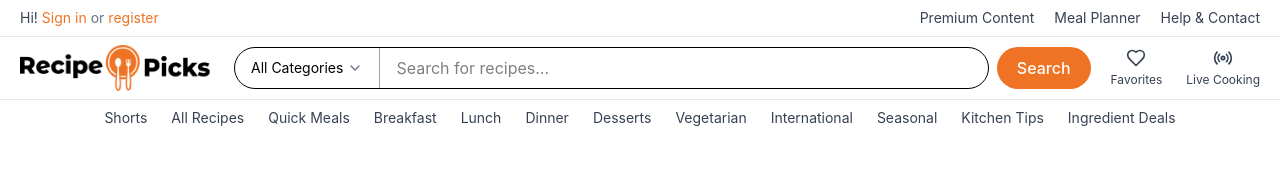
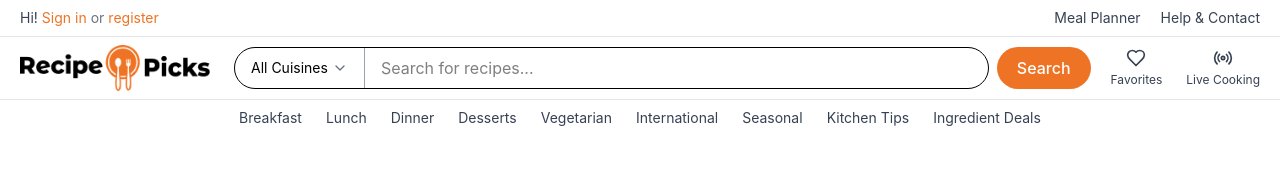
Before and after one commit to avico-global/recipe-chef, a Next.js app: page /about in a window 1280 px wide. Shown: the top 171 px of the page. Built offline with nearby package versions, Linux system fonts and the light colour scheme.

Commit message:
navbar catgories

```diff
--- a/components/Navbar.jsx
+++ b/components/Navbar.jsx
@@ -19,7 +19,7 @@ const Navbar = () => {
   const [isMenuOpen, setIsMenuOpen] = useState(false);
   const [searchQuery, setSearchQuery] = useState("");
   const [isCategoryDropdownOpen, setIsCategoryDropdownOpen] = useState(false);
-  const [selectedCategory, setSelectedCategory] = useState("All Categories");
+  const [selectedCategory, setSelectedCategory] = useState("All Cuisines");
 
   const desktopDropdownRef = useRef(null);
   const mobileDropdownRef = useRef(null);
@@ -67,25 +67,25 @@ const Navbar = () => {
     setIsCategoryDropdownOpen(false);
   };
 
-  const recipeCategories = [
-    "All Categories",
-    "Appetizers",
-    "Breakfast",
-    "Lunch",
-    "Dinner",
-    "Beverages",
-    "Baking",
-    "Grilling",
-    "Soups & Stews",
-    "Salads",
-    "Vegetarian",
-    "Vegan",
-    "Gluten-Free",
-    "International",
-    "Quick & Easy",
-    "Seasonal",
-    "Holiday",
-    "Ingredients",
+  const cuisines = [
+    "All Cuisines",
+    "Italian",
+    "Chinese",
+    "Japanese",
+    "Indian",
+    "Mexican",
+    "Thai",
+    "French",
+    "Mediterranean",
+    "Greek",
+    "Spanish",
+    "Korean",
+    "Vietnamese",
+    "Middle Eastern",
+    "American",
+    "Brazilian",
+    "Caribbean",
+    "African"
   ];
 
   return (
@@ -104,9 +104,7 @@ const Navbar = () => {
             </Link>
           </div>
           <div className="flex items-center space-x-5">
-            <Link href="/premium" className="text-gray-700 hover:text-blue-600">
-              Premium Content
-            </Link>
+
             <Link
               href="/meal-planner"
               className="text-gray-700 hover:text-blue-600"
@@ -155,18 +153,18 @@ const Navbar = () => {
                   {/* Desktop category dropdown */}
                   {isCategoryDropdownOpen && (
                     <div className="absolute top-full left-0 mt-1 bg-white border border-gray-300 rounded-md shadow-md z-50 max-h-96 overflow-y-auto w-48">
-                      {recipeCategories.map((category) => (
+                      {cuisines.map((cuisine) => (
                         <div
-                          key={category}
-                          className={`px-4 py-2 text-sm cursor-pointer hover:bg-blue-50 ${
-                            selectedCategory === category ? "bg-blue-100" : ""
+                          key={cuisine}
+                          className={`px-4 py-1 text-sm cursor-pointer hover:bg-primary/10 ${
+                            selectedCategory === cuisine ? "bg-primary/10" : ""
                           }`}
                           onClick={(e) => {
                             e.stopPropagation();
-                            handleCategorySelect(category);
+                            handleCategorySelect(cuisine);
                           }}
                         >
-                          {category}
+                          {cuisine}
                         </div>
                       ))}
                     </div>
@@ -245,18 +243,18 @@ const Navbar = () => {
 
             {isCategoryDropdownOpen && (
               <div className="bg-white border border-gray-300 rounded-md shadow-md mt-1 mb-2 max-h-60 overflow-y-auto">
-                {recipeCategories.map((category) => (
+                {cuisines.map((cuisine) => (
                   <div
-                    key={category}
+                    key={cuisine}
                     className={`px-4 py-2.5 text-sm cursor-pointer border-b border-gray-100 ${
-                      selectedCategory === category ? "bg-blue-100" : ""
+                      selectedCategory === cuisine ? "bg-blue-100" : ""
                     }`}
                     onClick={(e) => {
                       e.stopPropagation();
-                      handleCategorySelect(category);
+                      handleCategorySelect(cuisine);
                     }}
                   >
-                    {category}
+                    {cuisine}
                   </div>
                 ))}
               </div>
@@ -285,24 +283,7 @@ const Navbar = () => {
       <div className="hidden md:block bg-white border-t border-gray-200">
         <div className="container mx-auto px-4 sm:px-6 lg:px-8">
           <div className="flex items-center justify-start lg:justify-center space-x-4 sm:space-x-6 py-2 text-xs sm:text-sm overflow-x-auto">
-            <Link
-              href="/shorts"
-              className="text-gray-700 hover:text-primary whitespace-nowrap"
-            >
-              Shorts
-            </Link>
-            <Link
-              href="/recipes"
-              className="text-gray-700 hover:text-primary whitespace-nowrap"
-            >
-              All Recipes
-            </Link>
-            <Link
-              href="/recipes?filter=quick-meals"
-              className="text-gray-700 hover:text-primary whitespace-nowrap"
-            >
-              Quick Meals
-            </Link>
+
             <Link
               href="/recipes?filter=breakfast"
               className="text-gray-700 hover:text-primary whitespace-nowrap"
```
